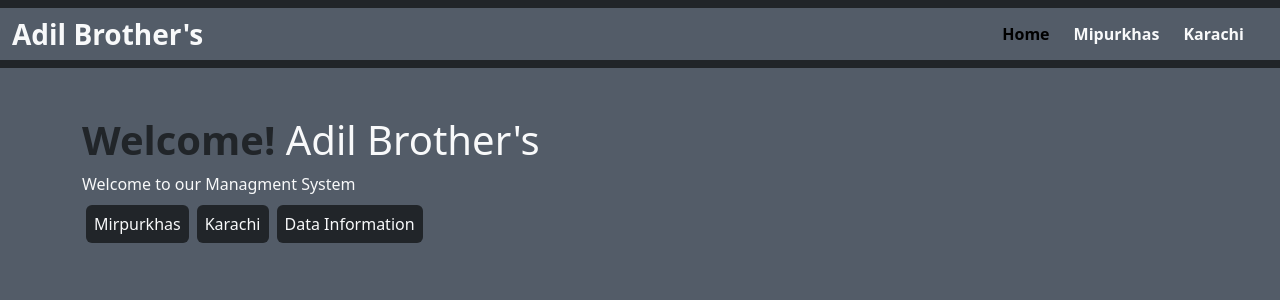
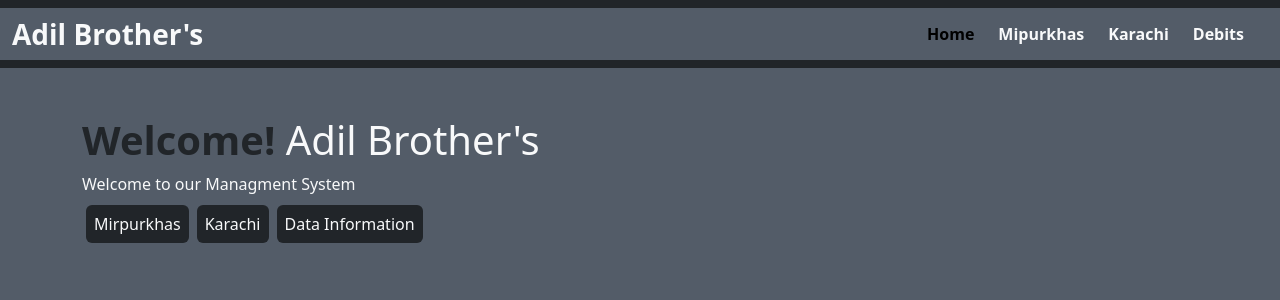
Before and after one commit to digitalrehman/Bussiness-Managment, a React (Vite) app: page / in a window 1280 px wide. Shown: the top 300 px of the page. Built offline with nearby package versions, Linux system fonts and the light colour scheme.

Commit message:
Update Header.jsx

```diff
--- a/src/Componentes/Header/Header.jsx
+++ b/src/Componentes/Header/Header.jsx
@@ -34,6 +34,13 @@ const Header = () => {
                Karachi
               </NavLink>
 
+    <NavLink
+              to="/Debit"
+              className="text-light fw-bold text-decoration-none me-4"
+            >
+              Debits
+            </NavLink>
+
 
               </div>
   </div>
```
